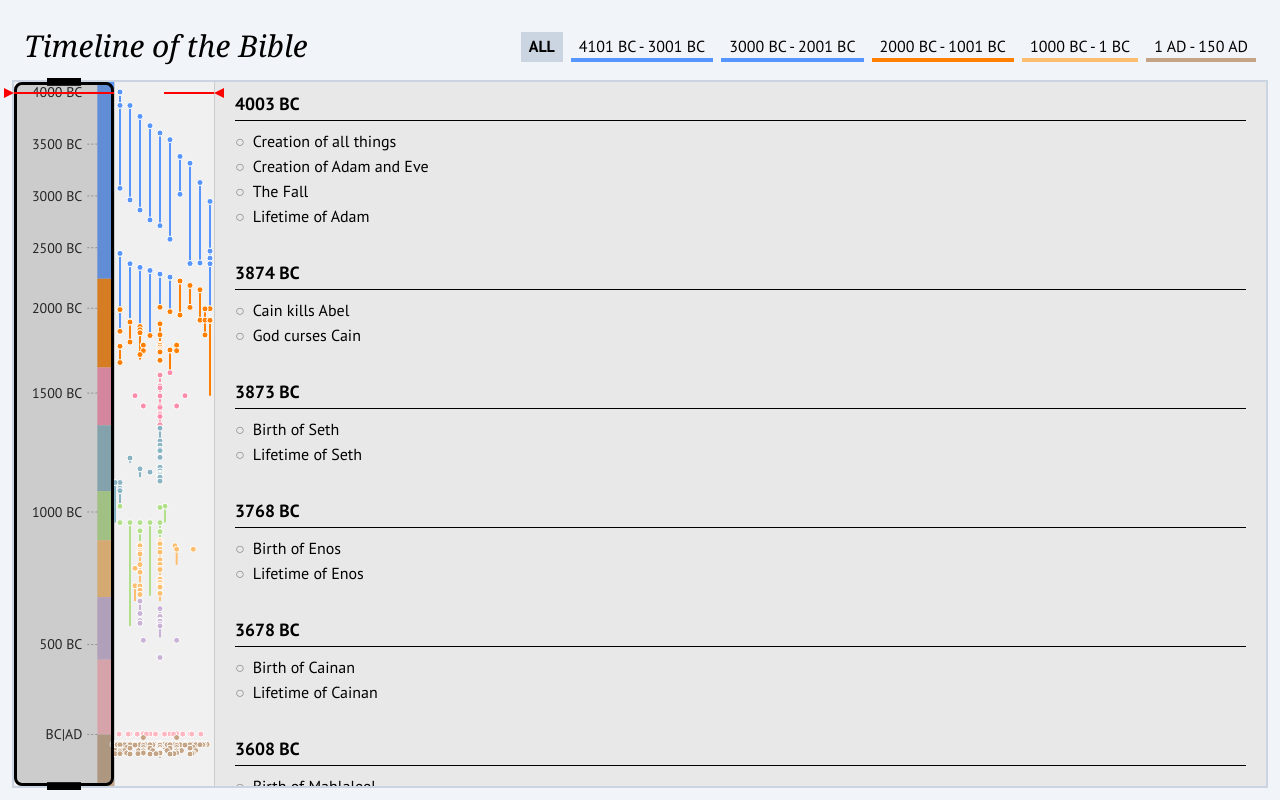
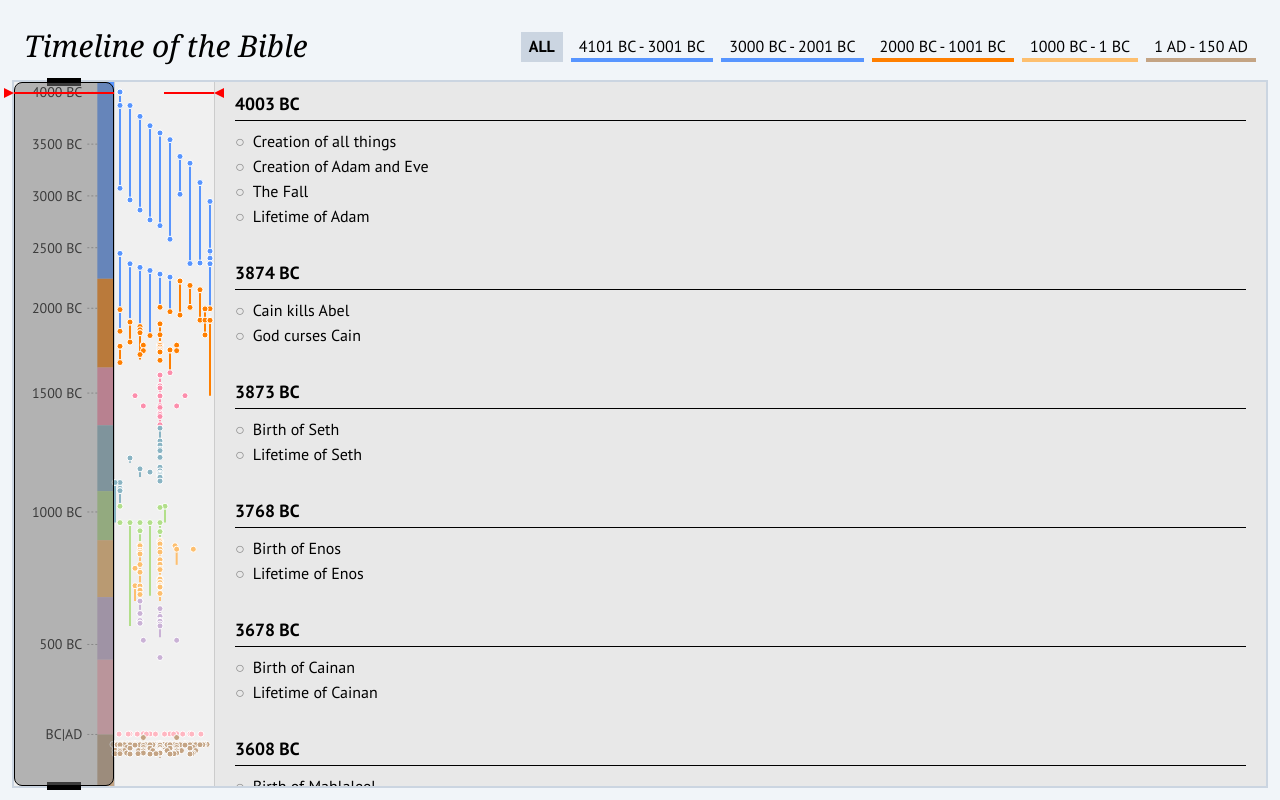
Before and after one commit to Peashooter8890/biblical-timeline-vis, a React (Vite) app: page / in a window 1280 px wide. Built offline with nearby package versions, Linux system fonts and the light colour scheme; a web font is replaced by a local one.

Commit message:
made selection overlay lighter

```diff
--- a/src/components/MacroChart/MacroChart.jsx
+++ b/src/components/MacroChart/MacroChart.jsx
@@ -17,7 +17,7 @@ const HANDLE_OFFSET = 4;
 const RESIZE_ZONE_RATIO = 0.02;
 const HANDLE_WIDTH_RATIO = 1/3;
 
-const MacroChart = ({ data, onBrush, onIndicatorChange, scrollInfo, onScroll, externalSelection }) => {
+const MacroChart = ({ data, onBrush, onIndicatorChange, scrollInfo, externalSelection }) => {
     const svgRef = useRef(null);
     const containerRef = useRef(null);
     const scaleInfoRef = useRef(null);
--- a/src/components/MacroChart/macroChart.css
+++ b/src/components/MacroChart/macroChart.css
@@ -30,8 +30,8 @@
     outline: none !important;
     box-shadow: none !important;
     position: absolute;
-    background: rgba(119, 119, 119, 0.3);
-    border: 3px solid #000;
+    background: rgba(119, 119, 119, 0.5);
+    border: 1px solid #000;
     border-radius: 8px;
     pointer-events: auto;
     z-index: 20;
```
